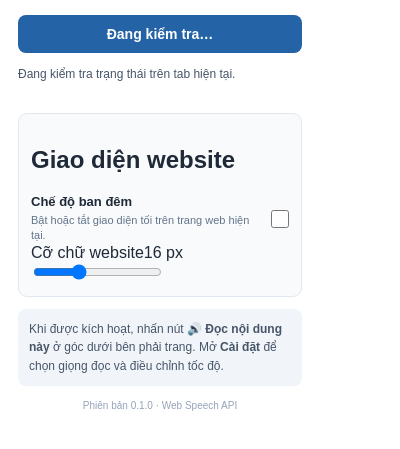
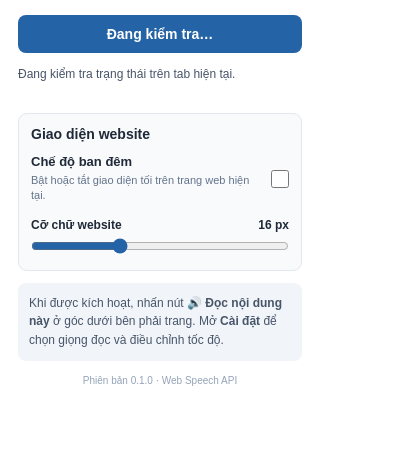
Before and after one commit to tranminhhuydn/TTS-widget, a browser extension: page tts-widget-chrome-extension/popup.html in a window 400 px wide. Shown: the part 63-512 px from the top of the page. Drawn offline with Linux system fonts and the light colour scheme.

Commit message:
Style popup appearance controls

```diff
--- a/tts-widget-chrome-extension/popup.css
+++ b/tts-widget-chrome-extension/popup.css
@@ -49,3 +49,7 @@ footer { margin-top: 14px; color: #94a3b8; font-size: 10px; text-align: center;
 :root[data-theme="dark"] .status { color: #cbd5e1; }
 :root[data-theme="dark"] .hint { background: #1f2937; color: #d1d5db; }
 :root[data-theme="dark"] footer { color: #94a3b8; }
+
+.appearance-setting h2 { margin: 0 0 12px; font-size: 14px; }
+.font-size-row { display:flex; justify-content:space-between; gap:12px; margin:14px 0 6px; font-size:12px; font-weight:600; }
+#pageFontSize { width:100%; margin:0; accent-color:#2463a6; cursor:pointer; }
```
